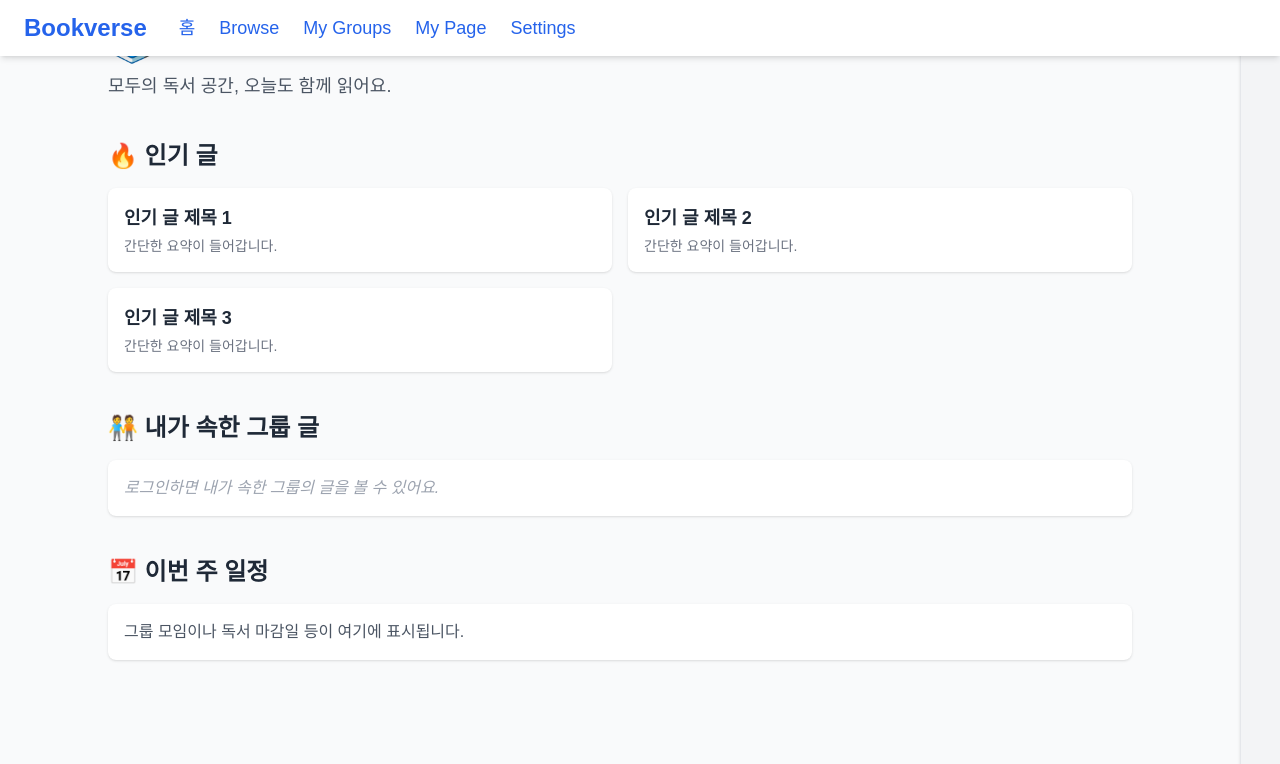
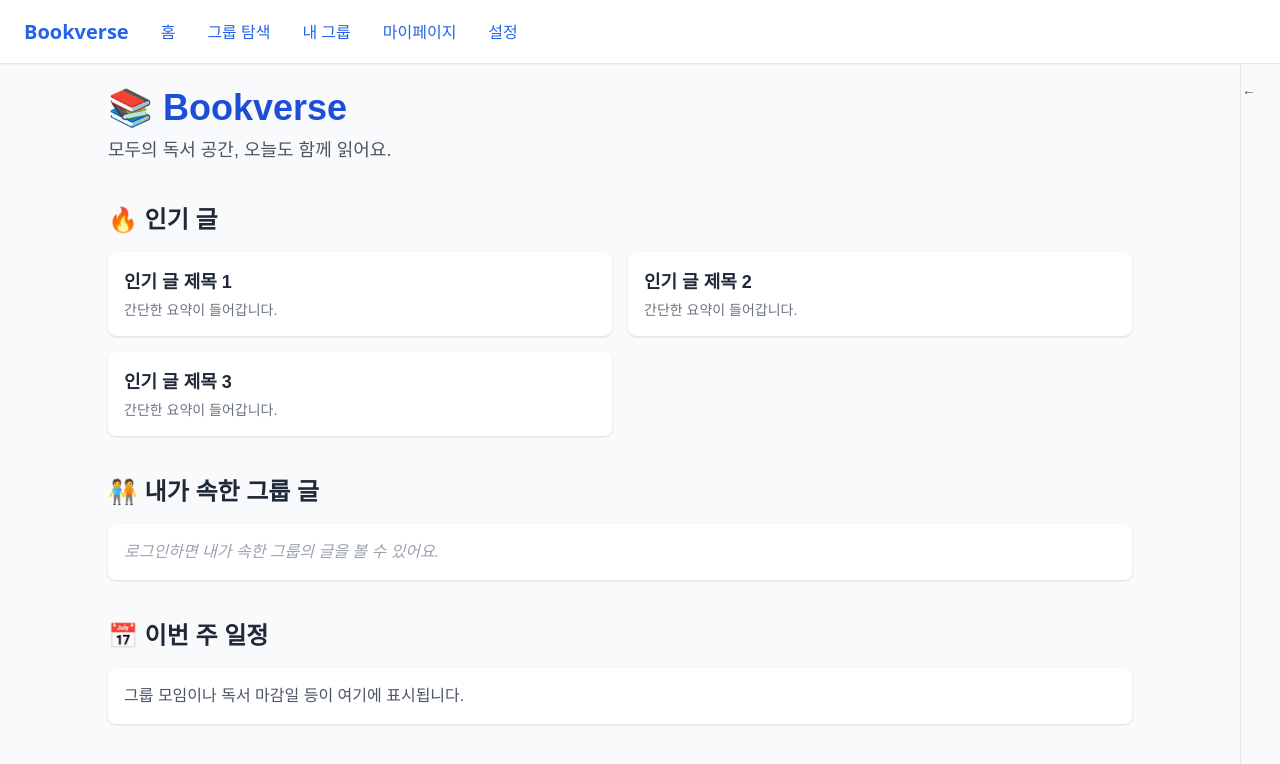
Before and after one commit to rloss/bookverse-newproject, a Next.js app in the folder frontend/: page / in a window 1280 px wide. Shown: the top 764 px of the page. Built offline with nearby package versions, Linux system fonts and the light colour scheme.

Commit message:
탑바랑사이드바바

```diff
--- a/frontend/components/layout/RightSidebar.tsx
+++ b/frontend/components/layout/RightSidebar.tsx
@@ -6,43 +6,41 @@ export default function RightSidebar() {
   const [open, setOpen] = useState(false)
 
   return (
-    <aside className={`transition-all duration-300 ${open ? 'w-72' : 'w-10'} bg-gray-100 border-l shadow h-full relative`}>
-      <button
-        onClick={() => setOpen(!open)}
-        className="absolute -left-4 top-4 bg-white border rounded-full shadow px-2 py-1 text-sm z-10"
-      >
-        {open ? '→' : '←'}
-      </button>
+    <aside className={`transition-all duration-300 ${open ? 'w-sidebar' : 'w-10'} bg-gray-50 border-l shadow-sm h-full`}>
+      <div className="flex justify-end p-2">
+        <button
+          className="text-sm text-gray-600 hover:text-brand"
+          onClick={() => setOpen(prev => !prev)}
+        >
+          {open ? '→' : '←'}
+        </button>
+      </div>
 
       {open && (
-        <div className="p-4 text-sm space-y-6">
+        <div className="p-4 text-sm space-y-6 font-sans text-gray-700">
           <section>
-            <h3 className="text-md font-bold text-gray-700 mb-2">🕓 최근 활동</h3>
-            <ul className="list-disc list-inside text-gray-600 space-y-1">
+            <h3 className="font-semibold text-gray-800 mb-2">📌 최근 쓴 글</h3>
+            <ul className="list-disc ml-5 space-y-1">
               <li>
-                <Link href="/my/posts" className="hover:underline">감상문: 『1984』</Link>
+                <Link href="/my/posts" className="hover:text-brand">『1984』 감상문</Link>
               </li>
               <li>
-                <Link href="/groups/abc123/posts" className="hover:underline">토론: 자본주의와 인간성</Link>
+                <Link href="/groups/abc123/posts" className="hover:text-brand">자본주의와 인간성</Link>
               </li>
             </ul>
           </section>
 
           <section>
-            <h3 className="text-md font-bold text-gray-700 mb-2">👥 참여 그룹</h3>
-            <ul className="list-disc list-inside text-gray-600 space-y-1">
-              <li>
-                <Link href="/groups/abc123" className="hover:underline">문학토론클럽</Link>
-              </li>
-              <li>
-                <Link href="/groups/xyz789" className="hover:underline">심리학 스터디</Link>
-              </li>
+            <h3 className="font-semibold text-gray-800 mb-2">👥 참여 중인 그룹</h3>
+            <ul className="list-disc ml-5 space-y-1">
+              <li><Link href="/groups/abc123" className="hover:text-brand">문학토론클럽</Link></li>
+              <li><Link href="/groups/xyz789" className="hover:text-brand">심리학 스터디</Link></li>
             </ul>
           </section>
 
           <section>
-            <h3 className="text-md font-bold text-gray-700 mb-2">📌 고정글</h3>
-            <ul className="list-disc list-inside text-gray-600 space-y-1">
+            <h3 className="font-semibold text-gray-800 mb-2">📍 고정글</h3>
+            <ul className="list-disc ml-5 space-y-1">
               <li>『죽음에 관하여』 요약</li>
             </ul>
           </section>
--- a/frontend/components/layout/Topbar.tsx
+++ b/frontend/components/layout/Topbar.tsx
@@ -1,21 +1,18 @@
 'use client'
-
 import Link from 'next/link'
 
 export default function Topbar() {
   return (
-    <header className="w-full bg-white shadow-md px-6 py-3 flex items-center justify-between fixed top-0 left-0 z-50">
-      <div className="flex items-center gap-8 text-lg font-medium">
-        <Link href="/" className="text-blue-600 font-bold text-2xl">
+    <header className="w-full h-header bg-white border-b shadow-sm px-6 py-3 flex items-center justify-between font-sans">
+      <div className="flex items-center gap-8 text-base text-gray-700">
+        <Link href="/" className="text-brand font-bold text-xl">
           Bookverse
         </Link>
-        <nav className="hidden md:flex gap-6 text-gray-700">
-          <Link href="/">홈</Link>
-          <Link href="/groups">Browse</Link>
-          <Link href="/my/groups">My Groups</Link>
-          <Link href="/my">My Page</Link>
-          <Link href="/my/settings">Settings</Link>
-        </nav>
+        <Link href="/">홈</Link>
+        <Link href="/groups">그룹 탐색</Link>
+        <Link href="/my/groups">내 그룹</Link>
+        <Link href="/my">마이페이지</Link>
+        <Link href="/my/settings">설정</Link>
       </div>
     </header>
   )
```
